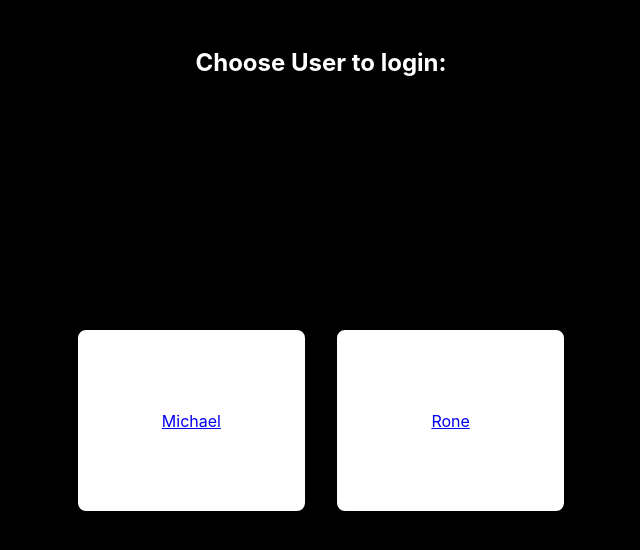
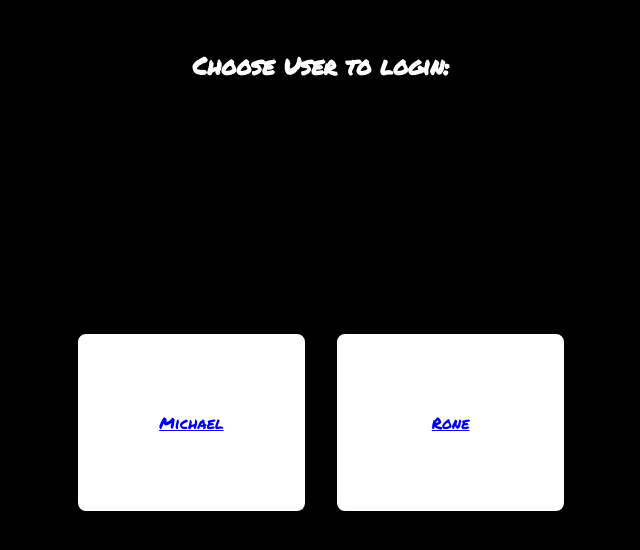
Before and after one commit to MKhavin/reflix, a React (Create React App) app: page / in a window 1280 px wide. Shown: the top 550 px of the page, without its empty margins (319-959 px from the left). Built offline with nearby package versions, Linux system fonts and the light colour scheme.

Commit message:
Add new fonts for app

```diff
--- a/public/index.html
+++ b/public/index.html
@@ -24,6 +24,14 @@
       work correctly both with client-side routing and a non-root public URL.
       Learn how to configure a non-root public URL by running `npm run build`.
     -->
+    <!-- Google Fonts -->
+    <link rel="preconnect" href="https://fonts.googleapis.com" />
+    <link rel="preconnect" href="https://fonts.gstatic.com" crossorigin />
+    <link
+      href="https://fonts.googleapis.com/css2?family=Permanent+Marker&display=swap"
+      rel="stylesheet"
+    />
+    <!--  -->
     <title>React App</title>
   </head>
   <body>
--- a/src/index.css
+++ b/src/index.css
@@ -1,13 +1,14 @@
 body {
   margin: 0;
-  font-family: -apple-system, BlinkMacSystemFont, 'Segoe UI', 'Roboto', 'Oxygen',
+  /* font-family: -apple-system, BlinkMacSystemFont, 'Segoe UI', 'Roboto', 'Oxygen',
     'Ubuntu', 'Cantarell', 'Fira Sans', 'Droid Sans', 'Helvetica Neue',
-    sans-serif;
+    sans-serif; */
   -webkit-font-smoothing: antialiased;
   -moz-osx-font-smoothing: grayscale;
+  font-family: "Permanent Marker", cursive;
 }
 
 code {
-  font-family: source-code-pro, Menlo, Monaco, Consolas, 'Courier New',
+  font-family: source-code-pro, Menlo, Monaco, Consolas, "Courier New",
     monospace;
 }
```
